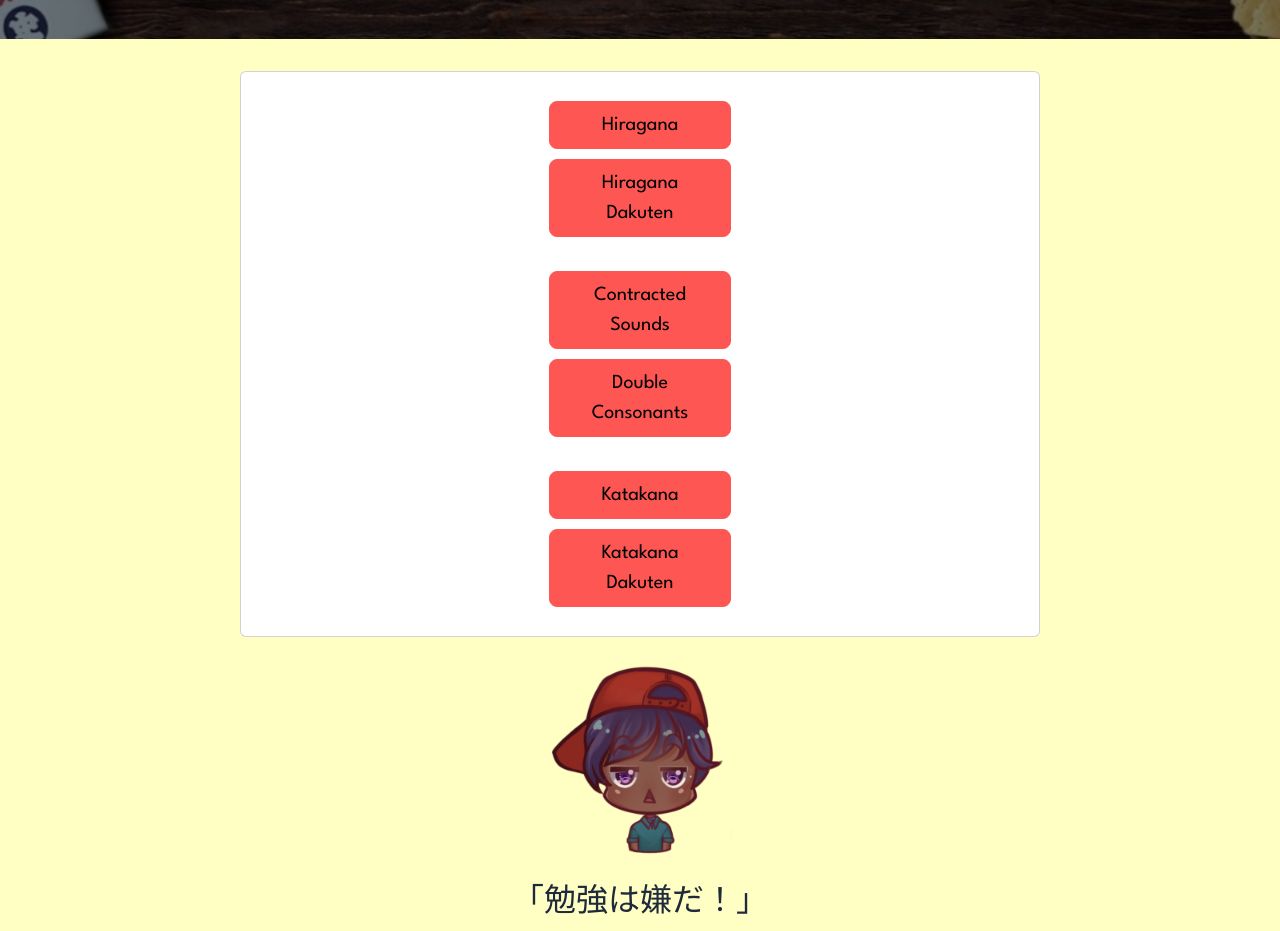
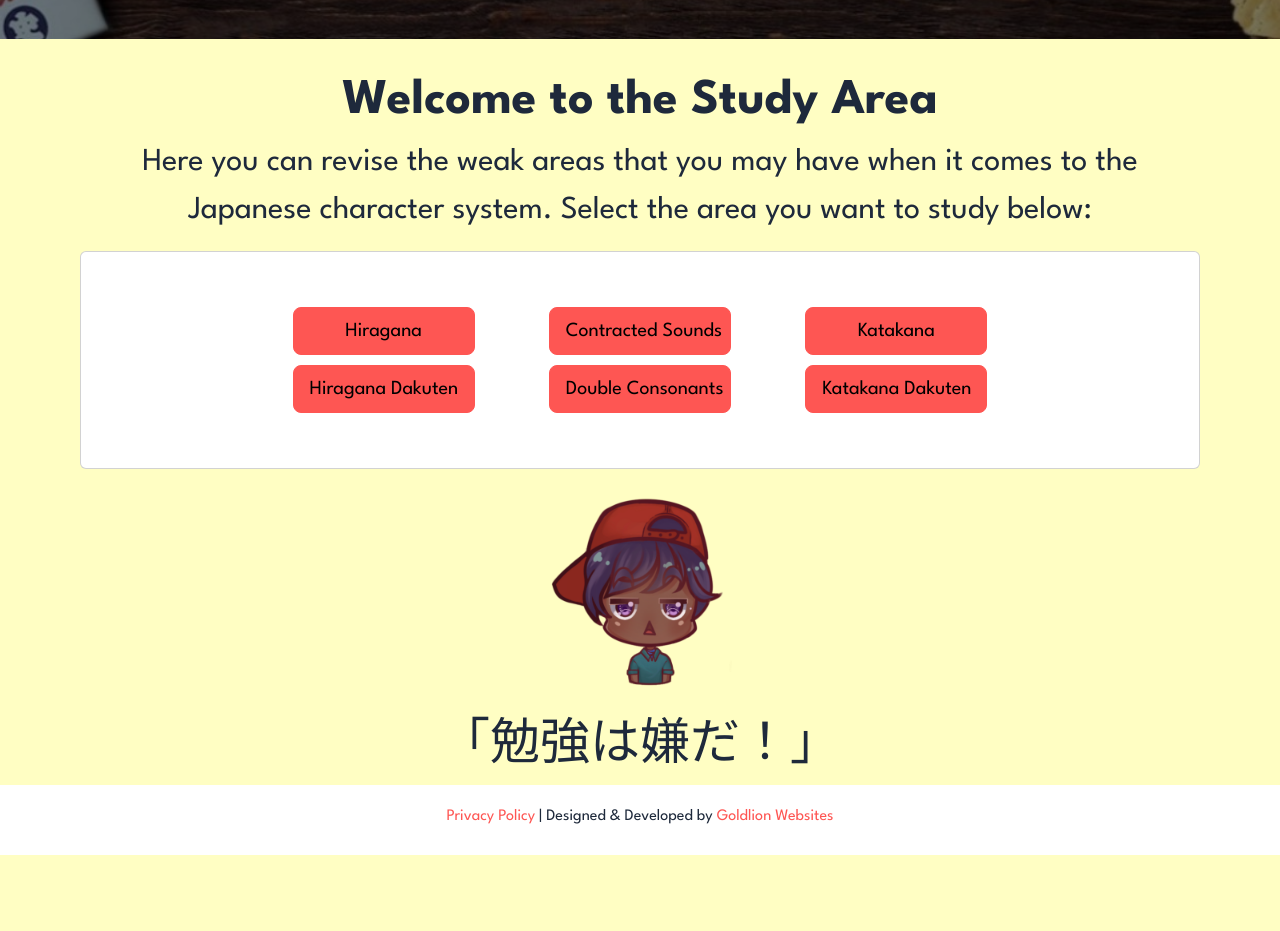
Before and after one commit to Lionel-Wilson/Racademy-Japanese-Character-Studying-App, an Angular app in the folder Hiragana Quiz/: page /Study in a window 1280 px wide. Shown: the part 700-1631 px from the top of the page. After the commit the page ends 1555 px from the top, so only its background shows below. Built offline with nearby package versions, Linux system fonts and the light colour scheme.

Commit message:
Create footer

```diff
--- a/Hiragana Quiz/src/app/app.component.html
+++ b/Hiragana Quiz/src/app/app.component.html
@@ -8,6 +8,7 @@
 <!-- * * * * * * * * * * * * * * * * * * * * * * * * * * * * * * * -->
 <app-navbar></app-navbar>
 <router-outlet></router-outlet>
+<app-footer></app-footer>
 
 <!-- * * * * * * * * * * * * * * * * * * * * * * * * * * * * * * * -->
 <!-- * * * * * * * * * * * The content above * * * * * * * * * * * -->
--- a/Hiragana Quiz/src/app/app.module.ts
+++ b/Hiragana Quiz/src/app/app.module.ts
@@ -10,6 +10,7 @@ import { WelcomeComponent } from './quiz/welcome/welcome.component';
 import { QuestionComponent } from './quiz/question/question.component';
 import { NavbarComponent } from './shared/Components/navbar/navbar.component';
 import { StudyComponent } from './study/study.component';
+import { FooterComponent } from './shared/Components/footer/footer.component';
 
 
 @NgModule({
@@ -20,6 +21,7 @@ import { StudyComponent } from './study/study.component';
     QuestionComponent,
     NavbarComponent,
     StudyComponent,
+    FooterComponent,
 
   ],
   imports: [
--- /dev/null
+++ b/Hiragana Quiz/src/app/shared/Components/footer/footer.component.css
@@ -0,0 +1,14 @@
+.footer{
+    align-items: center;
+    display: flex;
+    justify-content: center;
+
+    padding-top: 20px;
+    padding-bottom: 10px;
+    background-color: white;
+}
+
+a{
+    color: #fe5653 !important;
+    text-decoration: none;
+}
--- /dev/null
+++ b/Hiragana Quiz/src/app/shared/Components/footer/footer.component.html
@@ -0,0 +1,9 @@
+<div class="footer">
+  <p>
+    <span
+      ><a href="https://racademy.co.uk/privacy-policy/">Privacy Policy</a></span
+    >
+    | Designed & Developed by
+    <span><a href="https://goldlionwebsites.com/"> Goldlion Websites</a></span>
+  </p>
+</div>
--- a/Hiragana Quiz/src/app/shared/Components/navbar/navbar.component.html
+++ b/Hiragana Quiz/src/app/shared/Components/navbar/navbar.component.html
@@ -1,7 +1,7 @@
 <nav class="navbar navbar-expand-lg bg-body-tertiary">
   <div class="container-fluid">
     <div class="container">
-      <a class="navbar-brand" href="#">
+      <a class="navbar-brand" href="https://racademy.co.uk/">
         <img
           src="../../../../assets/Images/RA-Logo-F-Color-W.png"
           alt="Racademy-logo"
@@ -42,7 +42,7 @@
           >
         </li>
         <li class="nav-item">
-          <a class="nav-link active" aria-current="page" href="#">Study</a>
+          <a class="nav-link active" aria-current="page" href="#">Study Area</a>
         </li>
         <li class="nav-item">
           <a class="nav-link" href="https://racademy.co.uk/cart/">Cart</a>
--- a/Hiragana Quiz/src/app/study/study.component.css
+++ b/Hiragana Quiz/src/app/study/study.component.css
@@ -6,15 +6,31 @@
 }
 .quiz-container{
     display: flex;
+    flex-direction: row;
     justify-content: center;
     align-items: center;
+    width: 70rem;
+    padding-top: 50px;
+    padding-bottom: 50px;
 
-    width: 50rem;
+}
+.quiz-container-column{
+    margin-left: 2rem;
+    margin-right: 2rem;
+    display: flex;
+    flex-direction: column;
+    align-items: center;
+}
 
+.study-page-description-div{
+     max-width: 1080px;
 }
 
 h1{
     font-size: 100px;
+}
+h2{
+    font-size: 50px;
 }
 p{
     font-size: 2rem;
@@ -23,6 +39,7 @@ p{
 .btn-primary, .btn-primary:hover, .btn-primary:active, .btn-primary:visited {
     background-color: #fe5653 !important;
     border-color: #fe5653;
+    white-space: nowrap;
 }
 
 .study-button{
--- a/Hiragana Quiz/src/app/study/study.component.html
+++ b/Hiragana Quiz/src/app/study/study.component.html
@@ -9,15 +9,24 @@
     <div class="wp-block-themeisle-blocks-advanced-columns">
       <div class="innerblocks-wrap">
         <div class="wp-block-themeisle-blocks-advanced-column ticss-a6aa8646">
-          <h1 class="page-banner-text">Study</h1>
+          <h1 class="page-banner-text">Study Area</h1>
         </div>
       </div>
     </div>
   </div>
 </div>
 <div class="main-containter">
+  <div class="study-page-description-div">
+    <h2 style="text-align: center; font-weight: bold">
+      Welcome to the Study Area
+    </h2>
+    <p style="text-align: center">
+      Here you can revise the weak areas that you may have when it comes to the
+      Japanese character system. Select the area you want to study below:
+    </p>
+  </div>
   <div class="quiz-container card">
-    <br />
+    <div class="quiz-container-column">
       <button
         (click)="startStudy()"
         type="submit"
@@ -32,7 +41,9 @@
       >
         Hiragana Dakuten
       </button>
-    <br />
+    </div>
+
+    <div class="quiz-container-column">
       <button
         (click)="startStudy()"
         type="submit"
@@ -47,7 +58,9 @@
       >
         Double Consonants
       </button>
-    <br />
+    </div>
+
+    <div class="quiz-container-column">
       <button
         (click)="startStudy()"
         type="submit"
@@ -62,7 +75,7 @@
       >
         Katakana Dakuten
       </button>
-    <br />
+    </div>
   </div>
   <br />
   <div>
@@ -72,4 +85,3 @@
 
   <h2>「勉強は嫌だ！」</h2>
 </div>
-<div></div>
```
Also changed, not shown: Hiragana Quiz/src/app/shared/Components/footer/footer.component.ts (added, +10 -0 lines), Hiragana Quiz/src/styles.css (line endings or trailing spaces), 1 other file (tests, documents, lock files or other folders). Lines whose indentation alone changed are shown as unchanged.
